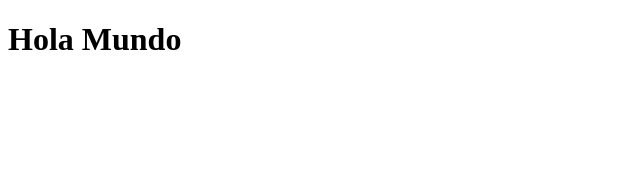
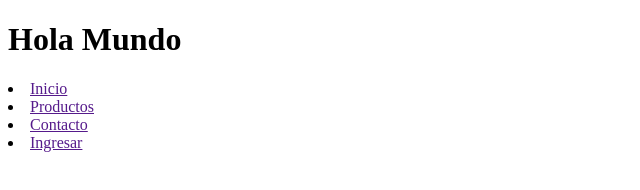
Before and after one commit to bryansans/Proyecto, a plain HTML site: page SitioPrueba/index.html in a window 1280 px wide. Shown: the whole page, without its empty margins (0-640 px from the left). Drawn offline with Linux system fonts and the light colour scheme.

Commit message:
index: menu de navegacion

```diff
--- a/SitioPrueba/index.html
+++ b/SitioPrueba/index.html
@@ -7,5 +7,13 @@
 </head>
 <body>
     <h1>Hola Mundo</h1>
+    <u1>
+        <li><a href="">Inicio</a></li>
+        <li><a href="">Productos</a></li>
+        <li><a href="">Contacto</a></li>
+        <li><a href="">Ingresar</a></li>
+
+
+    </u1>
 </body>
 </html>
```
